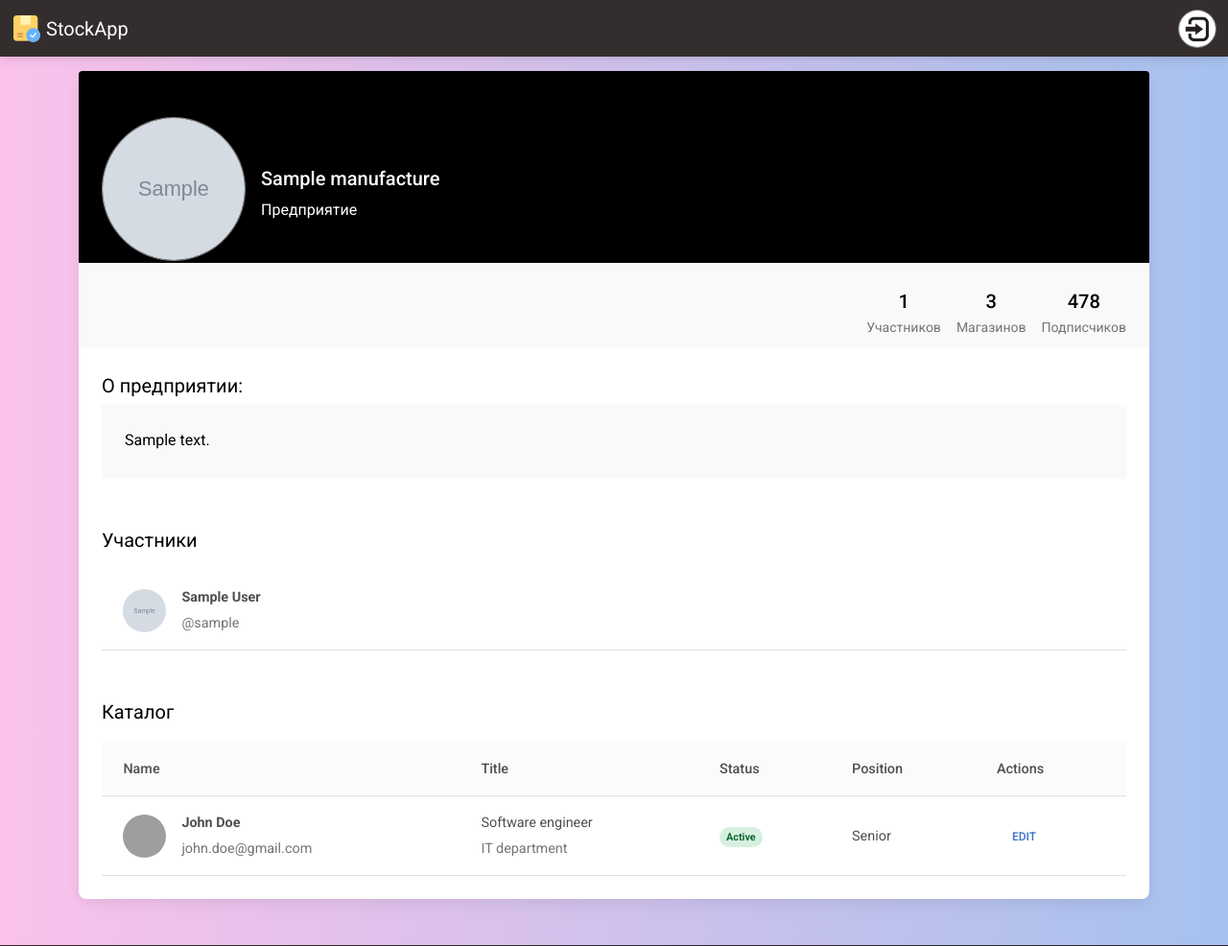
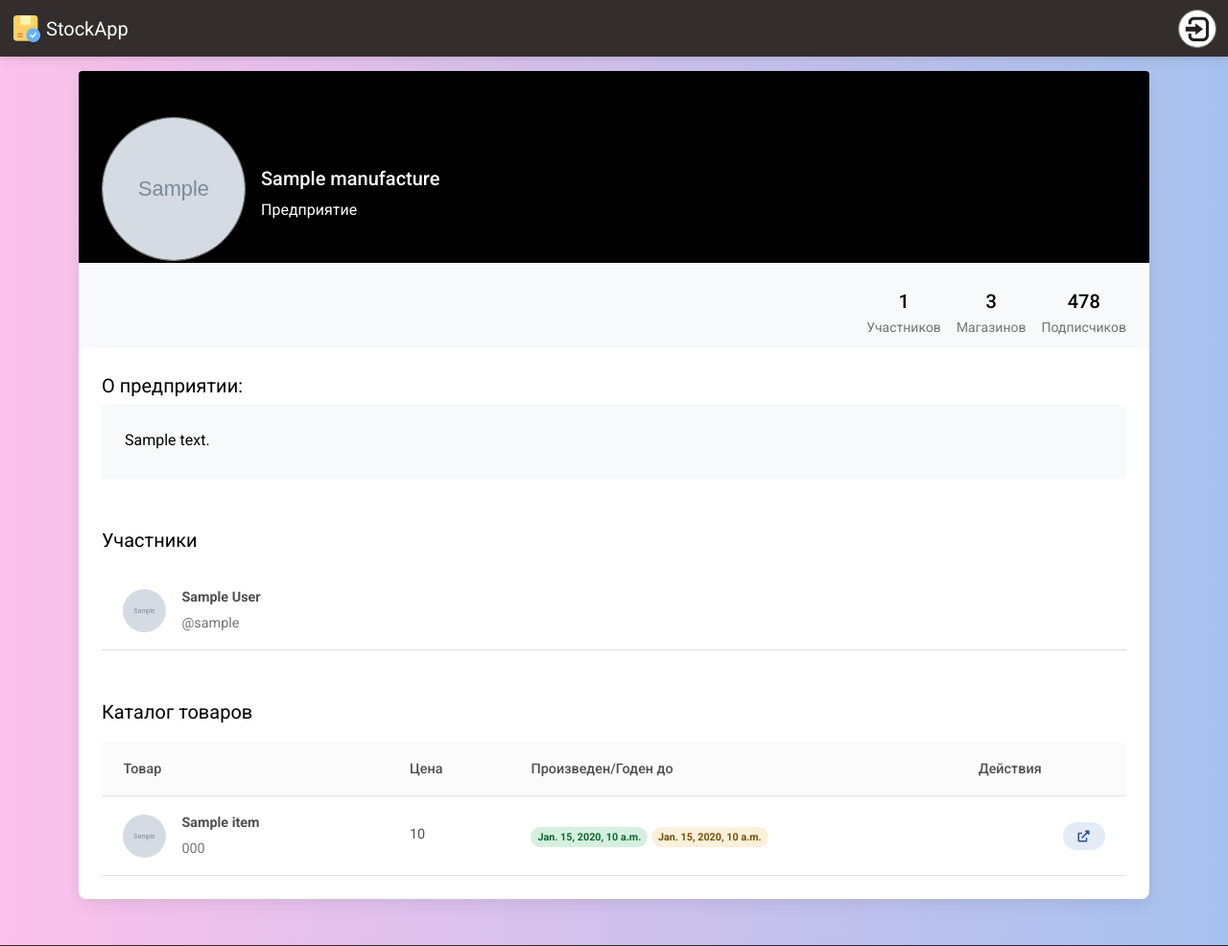
Before and after one commit to sivqnov/StockApp, a Django app: template Manufacture/templates/view_manufacture.html in a window 1280 px wide. Shown: the top 986 px of the page at 96% size. Run offline with Django 3.2, Linux system fonts and the light colour scheme; the template is opened without the code that fills it: most values are stand-ins (such as "Sample title", 1, 10 or a date in 2020); grey boxes marked "Sample" are stand-in pictures; parts of the project's set-up code (start-up, migrations or seed data) failed here and were passed over; some libraries are stand-ins or nearby versions; grey boxes are pictures that could not be loaded.

Commit message:
view_item

```diff
--- a/Main/templates/modules/nav_profile.html
+++ b/Main/templates/modules/nav_profile.html
@@ -34,9 +34,6 @@
             <a class="dropdown-item" href="/{{request.user}}">Профиль</a>
         </li>
         <li>
-            <a class="dropdown-item" href="#">Настройки</a>
-        </li>
-        <li>
             <a class="dropdown-item" href="{% url 'logout' %}">Выйти</a>
         </li>
         {% else %}
--- a/Manufacture/templates/view_manufacture.html
+++ b/Manufacture/templates/view_manufacture.html
@@ -45,11 +45,17 @@
                       <p class="small text-muted mb-0">Подписчиков</p>
                     </div>
                 </div>
-                {% if profile.user.username == request.user.get_username %}
+                {% if is_mine %}
                 <div class="py-1">
-                    <a type="button" href="{% url 'edit_manufacture' name=manufacture.name %}" class="btn btn-outline-dark" data-mdb-ripple-color="dark" style="z-index: 1;">
-                        Редактировать предприятие
-                    </a>
+                  <a type="button" href="{% url 'edit_manufacture' name=manufacture.name %}" class="btn btn-outline-dark" data-mdb-ripple-color="dark" style="z-index: 1;">
+                    Редактировать предприятие
+                  </a>
+                  <a type="button" href="{% url 'edit_manufacture' name=manufacture.name %}" class="btn btn-dark" data-mdb-ripple-color="dark" style="z-index: 1;" data-mdb-toggle="modal" data-mdb-target="#ManufactureCode">
+                    Код предприятия
+                  </a>
+                  <a type="button" class="btn btn-danger" data-mdb-toggle="modal" data-mdb-ripple-color="dark" style="z-index: 1;" data-mdb-target="#exampleCentralModal1">
+                    Удалить предприятие
+                  </a>
                 </div>
                 {% endif %}
                 <div style="padding: 20px;">
@@ -105,7 +111,7 @@
                   {% else %}
                   <tr>
                     <td>
-                      <p class="text-muted mb-0">Нет ни одного предприятия</p>
+                      <p class="text-muted mb-0">Нет ни одного участника</p>
                     </td>
                   </tr>
                   {% endif %}
@@ -114,60 +120,72 @@
               </table>
 
               <div class="d-flex justify-content-between align-items-center mb-3 mt-5">
-                <p class="lead fw-normal mb-0">Каталог</p>
+                <p class="lead fw-normal mb-0">Каталог товаров</p>
+                {% if is_mine %}
+                <p class="mb-0">
+                  <a href="{% url 'create_item' name=manufacture.name%}" class="btn btn-secondary btn-rounded btn-sm fw-bold"><i class="fas fa-file me-2"></i>Создать товар</a>
+                </p>
+                {% endif %}
               </div>
               <table class="table align-middle mb-0 bg-white">
                 <thead class="bg-light">
                   <tr>
-                    <th>Name</th>
-                    <th>Title</th>
-                    <th>Status</th>
-                    <th>Position</th>
-                    <th>Actions</th>
+                    <th>Товар</th>
+                    <th>Цена</th>
+                    <th>Произведен/Годен до</th>
+                    <th>Действия</th>
                   </tr>
                 </thead>
                 <tbody>
+                  {% if catalog_items.all %}
+                  {% for item in catalog_items.all %}
                   <tr>
                     <td>
                       <div class="d-flex align-items-center">
-                        <img
-                            src="https://mdbootstrap.com/img/new/avatars/8.jpg"
-                            alt=""
-                            style="width: 45px; height: 45px"
-                            class="rounded-circle"
-                            />
+                        {% if item.photo %}
+                          <img src="{{ item.photo.url }}" alt="" style="width: 45px; height: 45px" class="rounded-circle"/>
+                        {% else %}
+                          <img src="{% static 'images/default_product.png' %}" alt="" style="width: 45px; height: 45px" class="rounded-circle"/>
+                        {% endif %}
                         <div class="ms-3">
-                          <p class="fw-bold mb-1">John Doe</p>
-                          <p class="text-muted mb-0">john.doe@gmail.com</p>
+                          <p class="fw-bold mb-1">{{item.name}}</p>
+                          <p class="text-muted mb-0">{{item.code}}</p>
                         </div>
                       </div>
                     </td>
                     <td>
-                      <p class="fw-normal mb-1">Software engineer</p>
-                      <p class="text-muted mb-0">IT department</p>
+                      <p class="fw-normal mb-1">{{item.price}}</p>
                     </td>
                     <td>
-                      <span class="badge badge-success rounded-pill d-inline">Active</span>
+                      <p class="badge badge-success rounded-pill d-inline">{{item.date_of_manufacture}}</p>
+                      <p class="badge badge-warning rounded-pill d-inline">{{item.expiration_date}}</p>
                     </td>
-                    <td>Senior</td>
                     <td>
-                      <button type="button" class="btn btn-link btn-sm btn-rounded">
-                        Edit
-                      </button>
+                      <div class="d-flex justify-content-end">
+                        <a href="{% url 'view_item' id=item.id %}" class="btn btn-secondary btn-rounded btn-sm fw-bold" data-mdb-ripple-color="dark" title="Открыть">
+                          <i class="fas fa-external-link-alt"></i>
+                        </a>
+                        {% if is_mine %}
+                        <a href="{% url 'edit_item' id=item.id %}" class="btn btn-primary btn-rounded btn-sm fw-bold mx-2" data-mdb-ripple-color="dark" title="Редактировать">
+                          <i class="fas fa-pen"></i>
+                        </a>
+                        <a href="{% url 'delete_item' id=item.id %}" class="btn btn-danger btn-rounded btn-sm fw-bold" data-mdb-ripple-color="dark" title="Удалить">
+                          <i class="fas fa-trash"></i>
+                        </a>
+                        {% endif %}
+                      </div>
                     </td>
                   </tr>
+                  {% endfor %}
+                  {% else %}
+                  <tr>
+                    <td>
+                      <p class="text-muted mb-0">Предприятие не выпустило ни одного товара</p>
+                    </td>
+                  </tr>
+                  {% endif %}
                 </tbody>
               </table>
-
-
-
-
-
-
-
-
-
-
 
             </div>
           </div>
@@ -192,7 +210,7 @@
 </div>
 {% endif %}
 
-{% if profile.user.username == request.user.get_username %}
+{% if is_mine %}
 <div class="modal fade" id="exampleCentralModal1" tabindex="-1" aria-labelledby="exampleModalLabel" style="display: none;" data-gtm-vis-first-on-screen-2340190_1302="16835" data-gtm-vis-total-visible-time-2340190_1302="100" data-gtm-vis-has-fired-2340190_1302="1" aria-hidden="true">
   <div class="modal-dialog modal-sm">
     <div class="modal-content text-center">
@@ -201,38 +219,28 @@
       </div>
       <div class="modal-body">
         <p>
-          Все данные аккаунта будут удалены без возможности восстановления!
+          Все данные предприятия будут удалены без возможности восстановления!
         </p>
       </div>
       <div class="modal-footer d-flex justify-content-center">
-        <a href="{% url 'delete_profile' %}" class="btn btn-danger">Да</a>
+        <a href="{% url 'delete_manufacture' name=manufacture.name %}" class="btn btn-danger">Да</a>
         <button type="button" class="btn btn-outline-danger" data-mdb-dismiss="modal">Нет</button>
       </div>
     </div>
   </div>
 </div>
 
-<div class="modal fade" id="exampleCentralModal2" tabindex="-1" aria-labelledby="exampleModalLabel" style="display: none;" data-gtm-vis-first-on-screen-2340190_1302="5477157" data-gtm-vis-total-visible-time-2340190_1302="100" data-gtm-vis-has-fired-2340190_1302="1" aria-hidden="true">
-  <div class="modal-dialog">
-    <div class="modal-content">
-      <div class="modal-header">
-        <h5 class="modal-title" id="exampleModalLabel">Добавить предприятие по коду</h5>
-        <button type="button" class="btn-close" data-mdb-dismiss="modal" aria-label="Close"></button>
+<div class="modal fade" id="ManufactureCode" tabindex="-1" aria-labelledby="ManufactureCodeLabel" style="display: none;" data-gtm-vis-first-on-screen-2340190_1302="3851" data-gtm-vis-total-visible-time-2340190_1302="100" data-gtm-vis-has-fired-2340190_1302="1" aria-hidden="true">
+  <div class="modal-dialog modal-sm">
+    <div class="modal-content text-center">
+      <div class="modal-header bg-danger text-white d-flex justify-content-center">
+        <h5 class="modal-title" id="ManufactureCodeLabel">Код предприятия</h5>
       </div>
       <div class="modal-body">
-        <form action="{% url 'join_manufacture' %}" method="POST">
-          {% csrf_token %}
-          <div class="form-outline form-dark mb-4">
-            <input type="text" maxlength="16" class="form-control form-control-lg" id="joinManufactureCode" name="manufacture_code">
-            <label class="form-label" for="joinManufactureCode">16-ти значный код:</label>
-          </div>
-          <input class="btn btn-primary btn-lg px-5" type="submit" value="Войти">
-        </form>
+        <input type="text" maxlength="16" class="form-control form-control-lg" value="{{manufacture.code}}" readonly>
       </div>
-      <div class="modal-footer">
-        <button type="button" class="btn btn-outline-primary" data-mdb-dismiss="modal">
-          Закрыть
-        </button>
+      <div class="modal-footer d-flex justify-content-center">
+        <button type="button" class="btn btn-outline-dark" data-mdb-dismiss="modal">Закрыть</button>
       </div>
     </div>
   </div>
--- a/Manufacture/urls.py
+++ b/Manufacture/urls.py
@@ -9,5 +9,8 @@ urlpatterns = [
     path('join_manufacture/', join_manufacture, name="join_manufacture"),
     path('all', all_manufactures, name="all_manufactures"),
     path('<str:name>', view_manufacture, name='view_manufacture'),
-    path('create_item', create_item, name="create_item"),
+    path('create_item/<str:name>', create_item, name="create_item"),
+    path('delete_item/<int:id>', delete_item, name='delete_item'),
+    path('edit_item/<int:id>', edit_item, name='edit_item'),
+    path('view_item/<int:id>', view_item, name='view_item'),
 ]
```
Also changed, not shown: Manufacture/forms.py (+4 -4 lines), Manufacture/templates/all.html (+2 -5 lines), Manufacture/templates/create_item.html (+21 -1 lines), Manufacture/templates/view_item.html (added, +67 -0 lines), Manufacture/views.py (+110 -37 lines), db.sqlite3, media/avatars/2023/03/15/1788970952_05931561834_1920x0_80.jpg (added), media/catalog_items/2023/03/15/000026_1666695036_531291_big.jpg (added), media/catalog_items/2023/03/15/1533548884_7601176619_1920x0_80.jpg (added), media/catalog_items/2023/03/15/600px-Dust2_overview.png (added), media/manufacture/2023/03/15/dollar-bill-seamless-pattern-bac_1.png (added), static/images/default_product.png (added).
